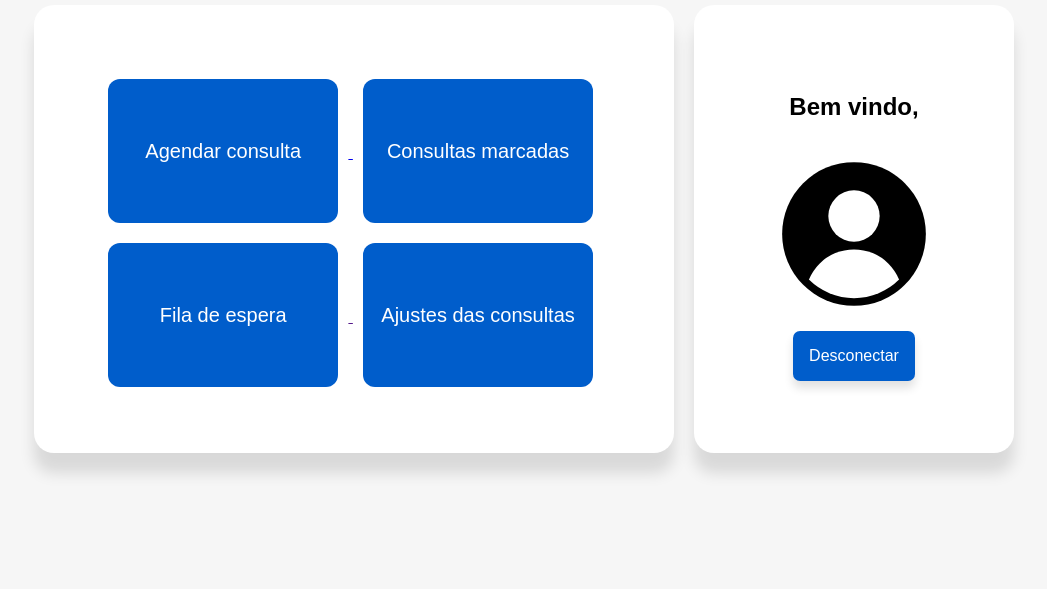
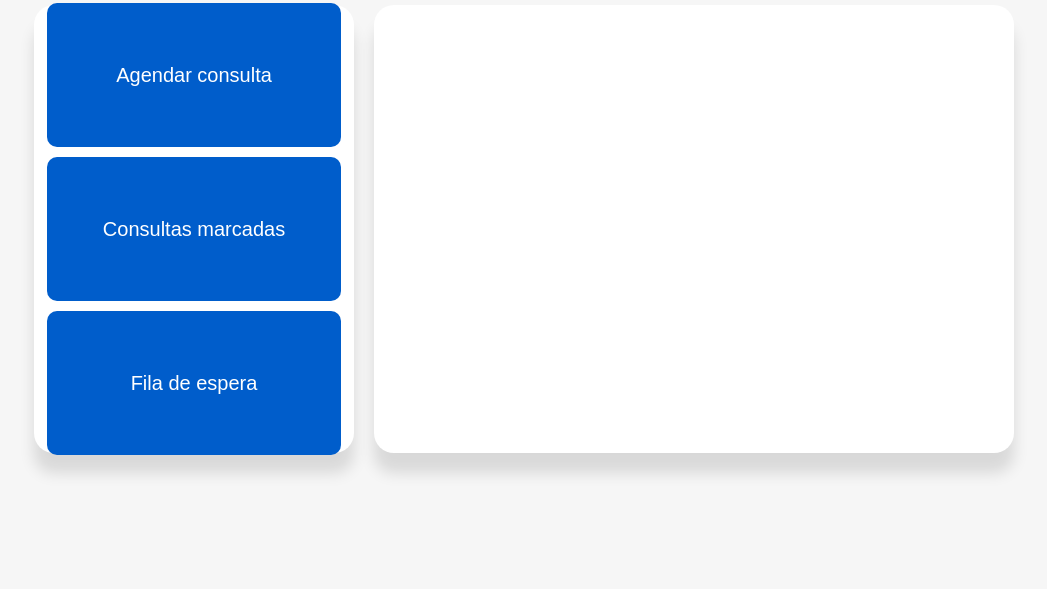
Before and after one commit to otaviocostao/Gerenciador-de-consultas, a Django app: page /home/ in a window 1280 px wide. Shown: the part 211-800 px from the top of the page, without its empty margins (116-1163 px from the left). Run offline with Django 5.2, Linux system fonts and the light colour scheme; a user stored in the database is signed in.

Commit message:
Alterações na login e home

```diff
--- a/gerenciador/static/cadastro_style.css
+++ b/gerenciador/static/cadastro_style.css
@@ -75,7 +75,7 @@ body{
     background-color: #005dcb;
     border: none;
     border-radius: 20px;
-    box-shadow: 0px 10px 10px 0px rgba(0, 0, 0, 0.377);
+    box-shadow: 0px 2px 2px 0px rgba(0, 0, 0, 0.377);
     cursor: pointer;
     margin-bottom: 1vh;
 }
--- a/gerenciador/static/home_style.css
+++ b/gerenciador/static/home_style.css
@@ -20,20 +20,33 @@ body{
     height: 10%;
     background: #005dcb;
     display: flex;
-    justify-content: flex-start;
+    justify-content: space-between;
     align-items: center;
     box-shadow: 0px 10px 10px rgba(0, 0, 0, 0.144);
 }
 
-.navbar > h1{
+
+#logo-div{
+    width: 100%;
+    height: 100%;
+    display: flex;
+    align-items: center;
+    margin-left: 10px;
+}
+
+#logo-div > h1{
     color: white;
     font-size: 18pt;
-    margin-left: 8px;
     font-weight: 300;
 }
 
-.navbar > img{
-    margin-left: 10px;
+#logo-div > img{
+    width: 50px;
+    margin-right: 10px;
+}
+
+#user-img{
+    width: 40px;
 }
 
 .content-div{
@@ -47,9 +60,9 @@ body{
 
 .painel-botoes{
     margin: 10px;
-    width: 40vw;
+    width: 15vw;
     height: 40vh;
-    display: inline-block;
+    display: flex;
     justify-content: center;
     align-items: center;
     flex-direction: column;
@@ -60,25 +73,26 @@ body{
 }
 
 .btn-home{
-    margin: 10px;
-    width: 18vw;
+    width: 23vw;
     height: 18vh;
     padding: 16px;
     background: #005dcb;
     color: white;
     border: none;
-    border-radius: 12px;
+    border-radius: 10px;
     font-size: 15pt;
     cursor: pointer;
+    margin-bottom: 5px;
+    margin-top: 5px;
 }
 
 .btn-home:hover{
     background-color: #3175c8;
 }
 
-.user{
+.consultas{
     margin: 10px;
-    width: 15vw;
+    width: 40vw;
     height: 40vh;
     padding: 5vw;
     border-radius: 20px;
@@ -103,11 +117,16 @@ body{
 
 #btn-sair {
     border: none;
-    padding: 16px;
-    background: #005dcb;
-    color: white;
+    padding: 10px;
+    background: white;
+    color: #005dcb  ;
     font-size: 12pt;
     border-radius: 7px;
     cursor: pointer;
     box-shadow: 0px 7px 10px rgba(0, 0, 0, 0.123);
+    margin-right: 10px;
 }
+
+#btn-sair:hover{
+    background: #F6F6F6;
+}
--- a/gerenciador/templates/gerenciador/home.html
+++ b/gerenciador/templates/gerenciador/home.html
@@ -10,8 +10,12 @@
 <body>
   <div class="main-home">
     <div class="navbar">
-      <img src="{% static 'img/agenda.svg' %}" alt="usuario">
-      <h1>Gerenciador de consultas</h1>
+      <div id="logo-div">
+        <img src="{% static 'img/agenda.svg' %}" alt="logo">
+        <h1>Gerenciador de consultas</h1>
+      </div>
+      <a href="{% url 'login' %}"><button id="btn-sair">Desconectar</button></a>
+
     </div>
     <div class="content-div">
       <div class="painel-botoes">
@@ -24,15 +28,10 @@
         <a href="">
           <button class="btn-home">Fila de espera</button>
         </a>
-        <a href="">
-          <button class="btn-home">Ajustes das consultas</button>
-         </a>
       </div>
 
-      <div class="user">
-        <h1>Bem vindo, {{ user.first_name }}</h1>
-        <img src="{% static 'img/user.svg' %}" alt="usuario">
-        <button id="btn-sair">Desconectar</button>
+      <div class="consultas">
+
       </div>
     </div>
   </div>
--- a/gerenciador/templates/gerenciador/login.html
+++ b/gerenciador/templates/gerenciador/login.html
@@ -11,7 +11,10 @@
     <div class="main-login">
         <div class="right-login">
             <div class="card-login">
-                <h1>LOGIN</h1>
+                <div id="logo-div">
+                    <img src="{% static 'img/agenda.svg' %}" alt="logo">
+                    <h1>CONSULTAS</h1>
+                </div>
                 <form action="{% url 'login' %}" method="POST">
                     {% csrf_token %}
                     <div class="textfield">
```
Also changed, not shown: gerenciador/static/login_style.css (+12 -0 lines), db.sqlite3.
